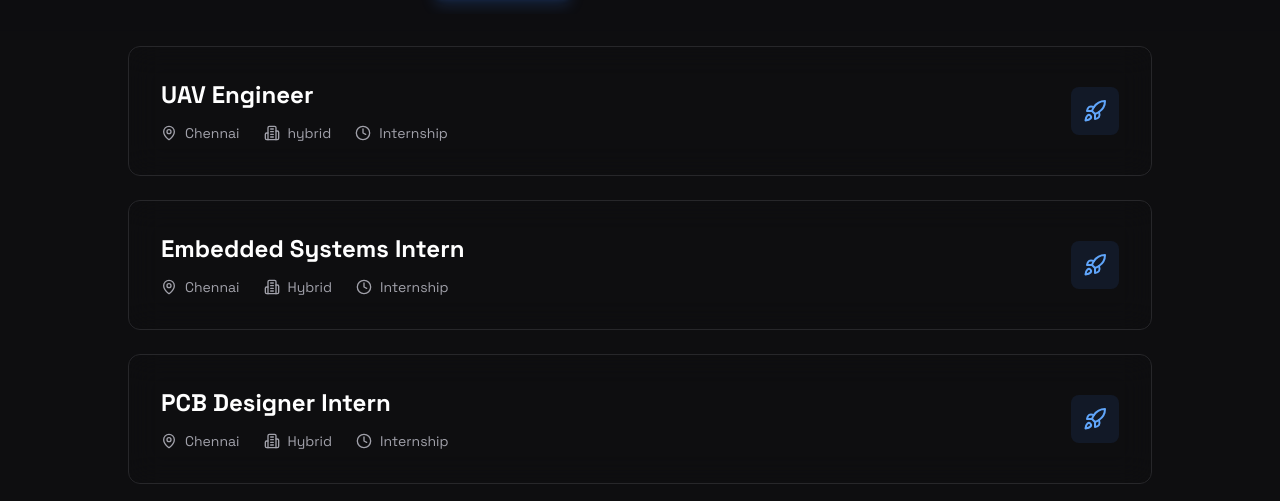
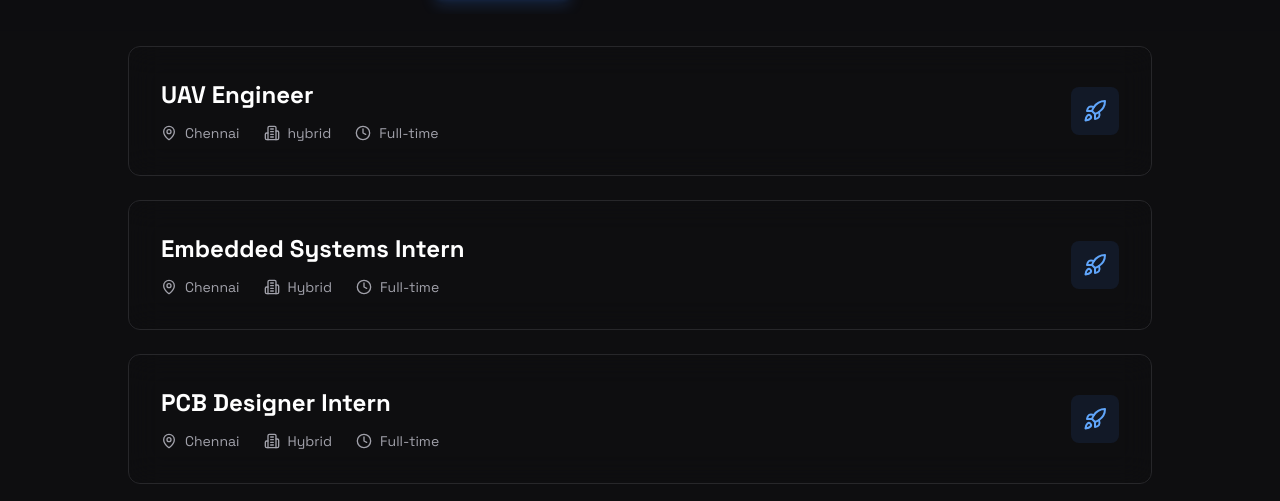
Before and after one commit to Vijayaraj-Anbalagan/dat2, a Next.js app: page /careers in a window 1280 px wide. Shown: the part 986-1487 px from the top of the page. Built offline with nearby package versions, Linux system fonts and the light colour scheme.

Commit message:
updated role in carrers page

```diff
--- a/src/app/careers/page.tsx
+++ b/src/app/careers/page.tsx
@@ -31,7 +31,7 @@ const CareersPage = () => {
     {
       id: 'uav-intern',
       title: 'UAV Engineer',
-      type: 'internship',
+      type: 'fulltime',
       location: 'Chennai',
       mode: 'hybrid',
       department: 'Engineering',
@@ -47,7 +47,7 @@ const CareersPage = () => {
     {
       id: 'embedded-systems-intern',
       title: 'Embedded Systems Intern',
-      type: 'internship',
+      type: 'fulltime',
       location: 'Chennai',
       mode: 'Hybrid',
       department: 'Engineering',
@@ -63,7 +63,7 @@ const CareersPage = () => {
     {
       id: 'pcb-designer-intern',
       title: 'PCB Designer Intern',
-      type: 'internship',
+      type: 'fulltime',
       location: 'Chennai',
       mode: 'Hybrid',
       department: 'Engineering',
```
